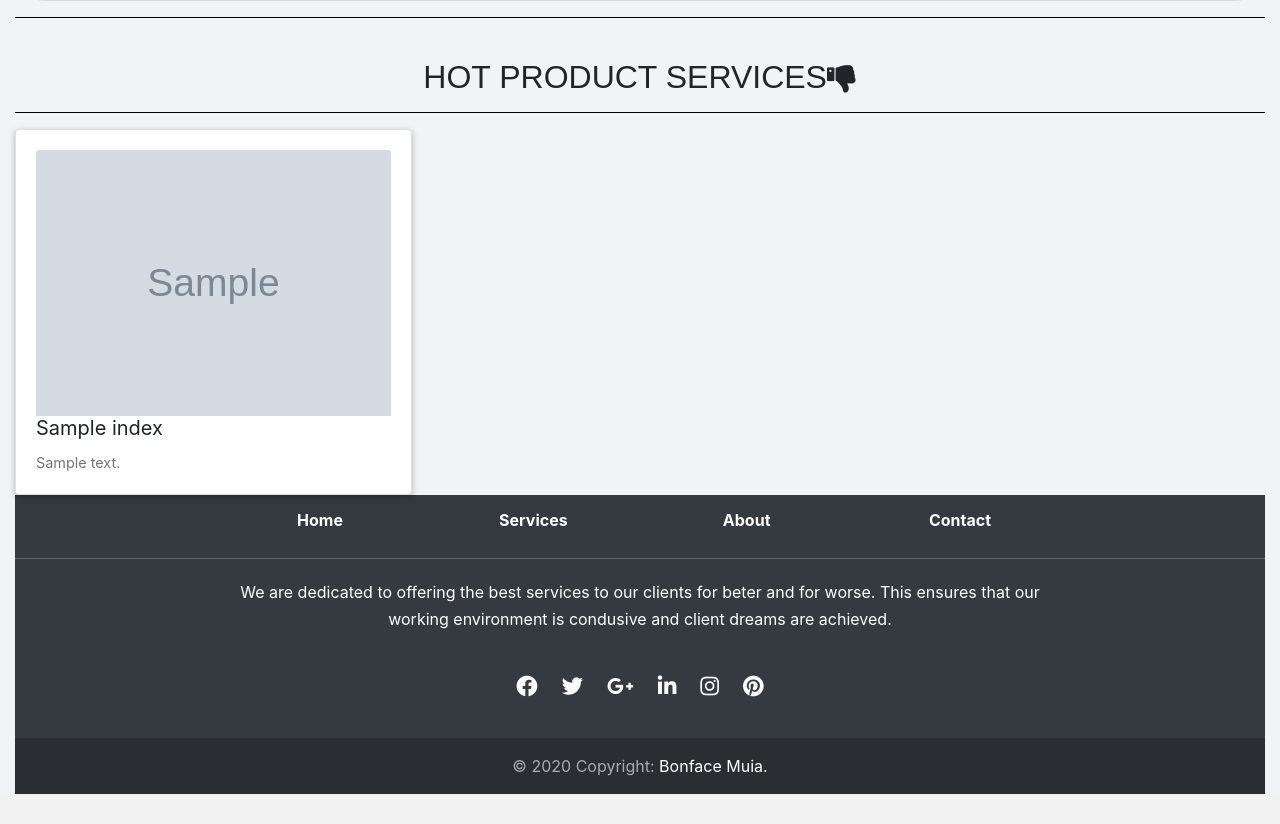
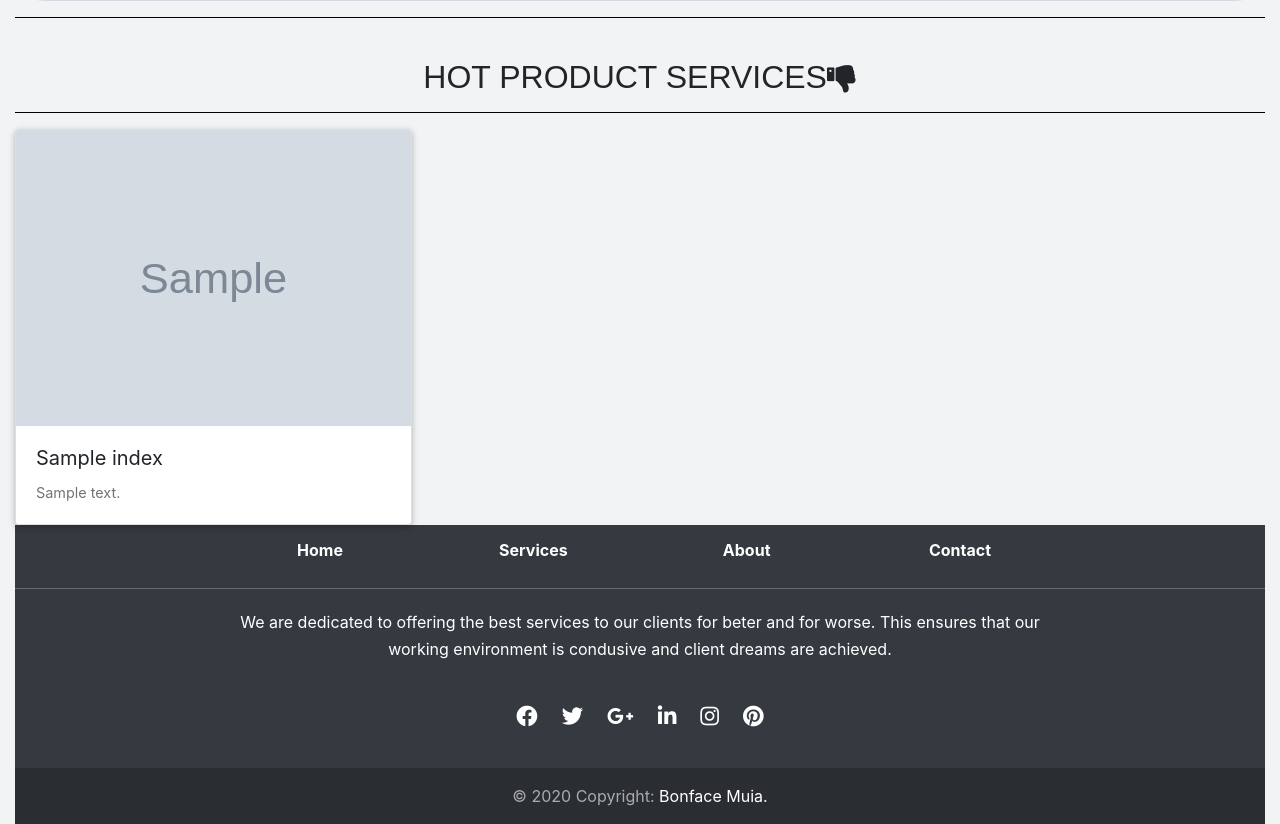
Before and after one commit to benstarke/Advertisiment-django-web-app, a Django app: page / in a window 1280 px wide. Shown: the part 477-1301 px from the top of the page. Before the commit the page ends 1271 px from the top, so only its background shows below. Run offline with Django 3.2, Linux system fonts and the light colour scheme; tables that the repository leaves empty hold one stand-in row (values such as "Sample post"); grey boxes marked "Sample" are stand-in pictures; some libraries are stand-ins or nearby versions.

Commit message:
break tag

```diff
--- a/myadvert/templates/myadvert/index.html
+++ b/myadvert/templates/myadvert/index.html
@@ -15,20 +15,23 @@
 
 
 
+
+
+
   <div class="row">
     {% for seen in seen %}
-    <div class="col-lg-4">
-      <div class="card">
-        <div class="card-body">
-          <div class="view overlay">
-            <img src="{{ seen.image.url }}" class="card-img-top"
-              alt="">
-          </div>
-          <h5 class="card-title">{{seen.title}}</h5>
-          <p class="card-text">{{seen.description}}</p>
-        </div>
+    <div class="col-sm-4">
+  <div class="card-group">
+    <div class="card">
+      <img class="card-img-top" src="{{ seen.image.url }}" alt="Card image cap">
+      <div class="card-body">
+        <h5 class="card-title">{{seen.title}}</h5>
+        <p class="card-text">{{seen.description}}</p>
       </div>
-    </div>{% endfor %}
+    </div>
+    </div>
+    </div>
+    {% endfor %}
   </div>
 
 
```
